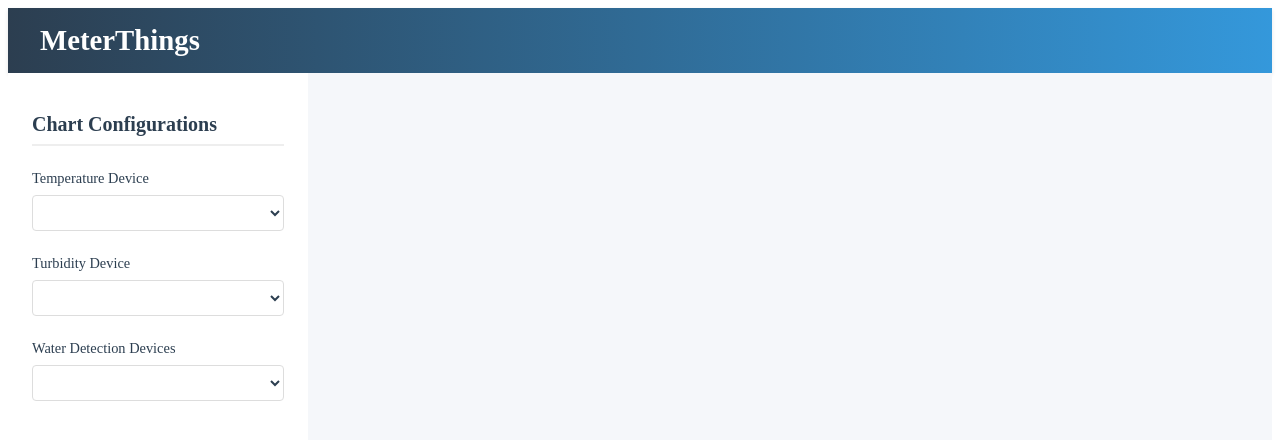
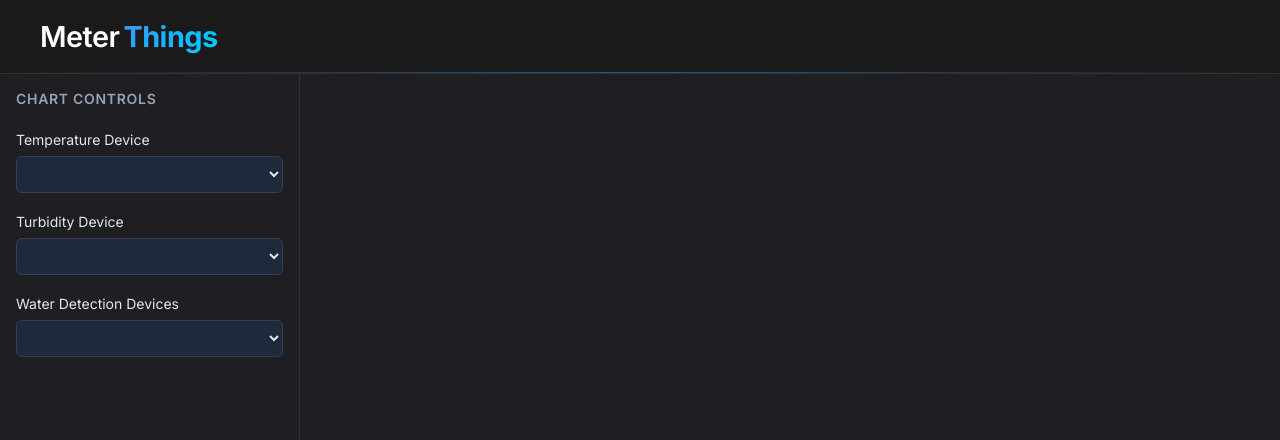
Before and after one commit to charlie-nickerson/LearnSvelte, a SvelteKit app in the folder svelt-app/svelte-app/: page / in a window 1280 px wide. Shown: the top 440 px of the page. Built offline with nearby package versions, Linux system fonts and the light colour scheme.

Commit message:
Added styling to the page so now its in dark mode. The page no longer has a white border around it after I added the app.css file

```diff
--- /dev/null
+++ b/svelt-app/svelte-app/src/app.css
@@ -0,0 +1,17 @@
+* {
+    margin: 0;
+    padding: 0;
+    box-sizing: border-box;
+  }
+
+  html, body {
+    margin: 0;
+    padding: 0;
+    background: #1a1a1a;
+    color: #fff;
+    font-family: 'Inter', sans-serif;
+  }
+
+  :root {
+    color-scheme: dark;
+  }
--- a/svelt-app/svelte-app/src/components/layout/Header.svelte
+++ b/svelt-app/svelte-app/src/components/layout/Header.svelte
@@ -1,23 +1,70 @@
+<svelte:head>
+  <!-- Option 1: Inter -->
+  <link
+    href="https://fonts.googleapis.com/css2?family=Inter:wght@400;600;700&display=swap"
+    rel="stylesheet"
+  />
+</svelte:head>
+
 <header class="app-header">
-  <h1>MeterThings</h1>
+  <h1>Meter<span class="accent">Things</span></h1>
 </header>
 
 <style>
   .app-header {
-    background: linear-gradient(to right, #2c3e50, #3498db);
-    padding: 1rem 2rem;
-    box-shadow: 0 2px 4px rgba(0, 0, 0, 0.1);
+    background: #1a1a1a;
+    padding: 1.2rem 2.5rem;
+    border-bottom: 1px solid rgba(255, 255, 255, 0.1);
+    position: relative;
+    z-index: 10;
+  }
+
+  .app-header::after {
+    content: "";
+    position: absolute;
+    bottom: 0;
+    left: 0;
+    right: 0;
+    height: 1px;
+    background: linear-gradient(
+      90deg,
+      rgba(51, 153, 255, 0) 0%,
+      rgba(51, 153, 255, 0.5) 50%,
+      rgba(51, 153, 255, 0) 100%
+    );
   }
 
   .app-header h1 {
-    color: white;
+    /* Option 1: Inter - Clean, modern, professional */
+    font-family: "Inter", sans-serif;
+
+    /* Option 2: Space Grotesk - More tech/data focused */
+    /* font-family: 'Space Grotesk', sans-serif; */
+
+    /* Option 3: Outfit - Modern, friendly, approachable */
+    /* font-family: 'Outfit', sans-serif; */
+
+    color: #ffffff;
     margin: 0;
     font-size: 1.8rem;
+    font-weight: 600;
+    letter-spacing: -0.5px;
+    display: flex;
+    align-items: center;
+    gap: 4px;
+  }
+
+  .accent {
+    background: linear-gradient(135deg, #3399ff, #00ccff);
+    -webkit-background-clip: text;
+    background-clip: text;
+    color: transparent;
+    font-weight: 700;
   }
 
   @media (max-width: 768px) {
     .app-header {
-      padding: 0.8rem 1rem;
+      padding: 1rem 1.5rem;
     }
 
     .app-header h1 {
--- a/svelt-app/svelte-app/src/components/layout/Layout.svelte
+++ b/svelt-app/svelte-app/src/components/layout/Layout.svelte
@@ -11,7 +11,7 @@
   .main-content {
     flex: 1;
     padding: 2rem;
-    background: #f5f7fa;
+    background: #1f1f23;
     overflow-y: auto;
   }
 </style>
--- a/svelt-app/svelte-app/src/components/layout/Sidebar.svelte
+++ b/svelt-app/svelte-app/src/components/layout/Sidebar.svelte
@@ -3,15 +3,18 @@
 </script>
 
 <aside class="sidebar">
-  <DeviceSelection />
+  <div class="sidebar-content">
+    <DeviceSelection />
+  </div>
 </aside>
 
 <style>
   .sidebar {
     width: 300px;
-    background: white;
-    box-shadow: 2px 0 4px rgba(0, 0, 0, 0.1);
+    background: #1f1f23;
+    border-right: 1px solid rgba(255, 255, 255, 0.08);
     overflow-y: auto;
     flex-shrink: 0;
+    position: relative;
   }
 </style>
--- a/svelt-app/svelte-app/src/components/layout/Sidebar/DeviceSelection.svelte
+++ b/svelt-app/svelte-app/src/components/layout/Sidebar/DeviceSelection.svelte
@@ -4,7 +4,7 @@
 
 <form class="config-form">
   <div class="configurations-section">
-    <h2>Chart Configurations</h2>
+    <h2>Chart Controls</h2>
     {#each Object.entries($deviceTypes) as [type, config]}
       <div class="form-group">
         <label for={type}>{config.label}</label>
@@ -20,57 +20,59 @@
 
 <style>
   .config-form {
-    padding: 1.5rem;
-  }
-
-  .configurations-section {
-    margin-top: 1rem;
+    padding: 1rem;
+    font-family: "Inter", sans-serif;
   }
 
   h2 {
-    color: #2c3e50;
-    font-size: 1.25rem;
-    margin: 0 0 1.5rem 0;
-    padding-bottom: 0.5rem;
-    border-bottom: 2px solid #eee;
+    font-size: 0.875rem;
+    text-transform: uppercase;
+    letter-spacing: 0.05em;
+    color: #94a3b8;
+    margin-bottom: 1.5rem;
+    font-weight: 600;
+    font-family: "Inter", sans-serif;
   }
 
   .form-group {
-    margin-bottom: 1.5rem;
-  }
-
-  .form-group:last-child {
-    margin-bottom: 0;
+    margin-bottom: 1.25rem;
   }
 
   label {
     display: block;
     margin-bottom: 0.5rem;
-    color: #2c3e50;
+    color: #e2e8f0;
+    font-size: 0.875rem;
     font-weight: 500;
-    font-size: 0.9rem;
+    font-family: "Inter", sans-serif;
   }
 
   select {
     width: 100%;
     padding: 0.5rem;
-    border: 1px solid #ddd;
-    border-radius: 4px;
-    background-color: white;
-    font-size: 0.9rem;
-    color: #2c3e50;
-    transition:
-      border-color 0.2s,
-      box-shadow 0.2s;
+    background-color: #1e293b;
+    border: 1px solid #334155;
+    border-radius: 0.375rem;
+    color: #e2e8f0;
+    font-size: 0.875rem;
+    font-family: "Inter", sans-serif;
+    transition: all 0.15s ease;
+  }
+
+  select:hover {
+    border-color: #475569;
   }
 
   select:focus {
     outline: none;
-    border-color: #3498db;
-    box-shadow: 0 0 0 2px rgba(52, 152, 219, 0.2);
+    border-color: #3b82f6;
+    box-shadow: 0 0 0 1px #3b82f6;
   }
 
-  select:hover {
-    border-color: #3498db;
+  option {
+    background-color: #1e293b;
+    color: #e2e8f0;
+    padding: 0.5rem;
+    font-family: "Inter", sans-serif;
   }
 </style>
--- a/svelt-app/svelte-app/src/routes/+page.svelte
+++ b/svelt-app/svelte-app/src/routes/+page.svelte
@@ -2,6 +2,7 @@
   import Header from "../components/layout/Header.svelte";
   import Sidebar from "../components/layout/Sidebar.svelte";
   import Layout from "../components/layout/Layout.svelte";
+  import "../app.css";
 </script>
 
 <div class="app-container">
```
Also changed, not shown: svelt-app/svelte-app/src/components/layout/Sidebar/DateRange.svelte (added).
